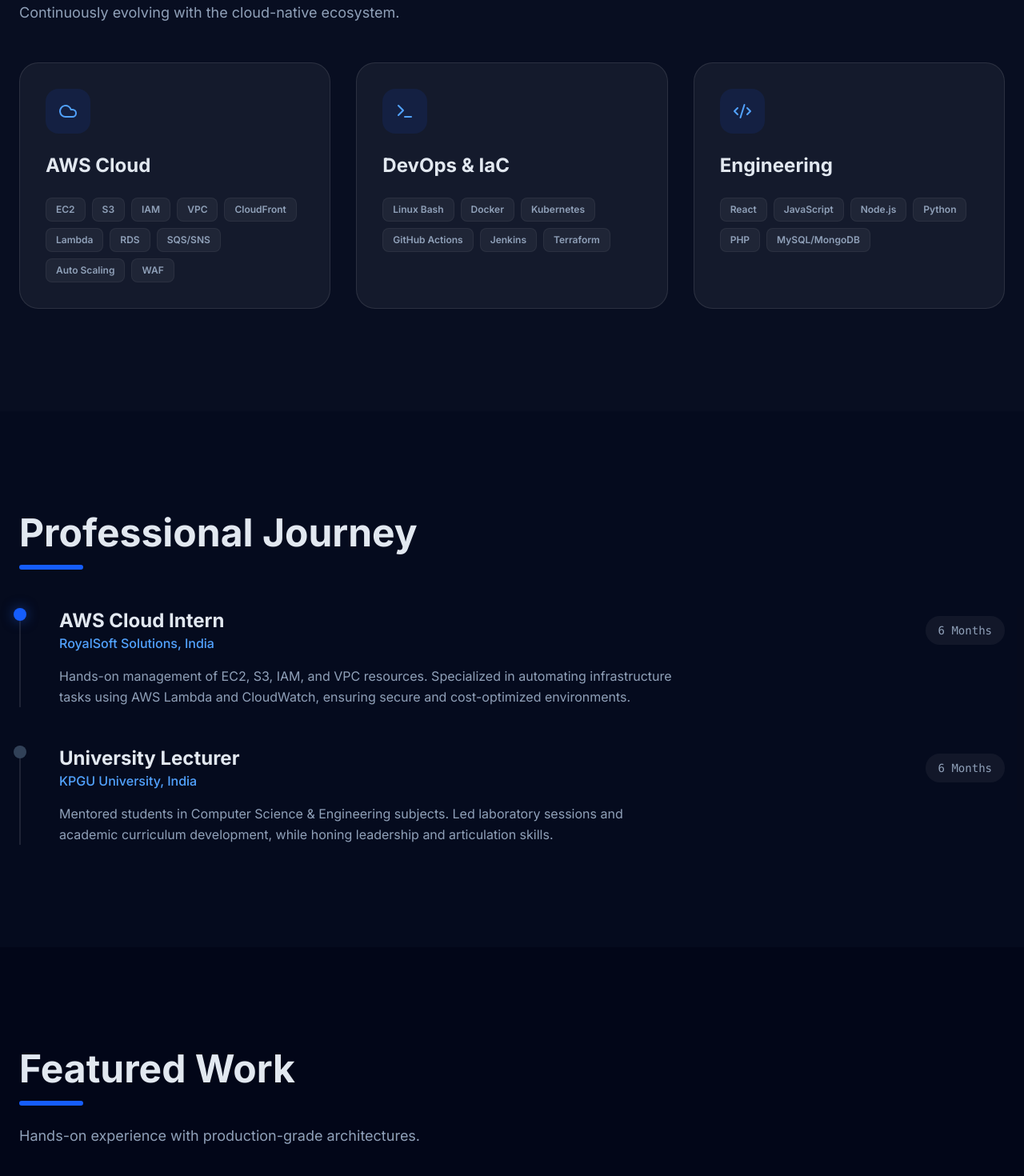
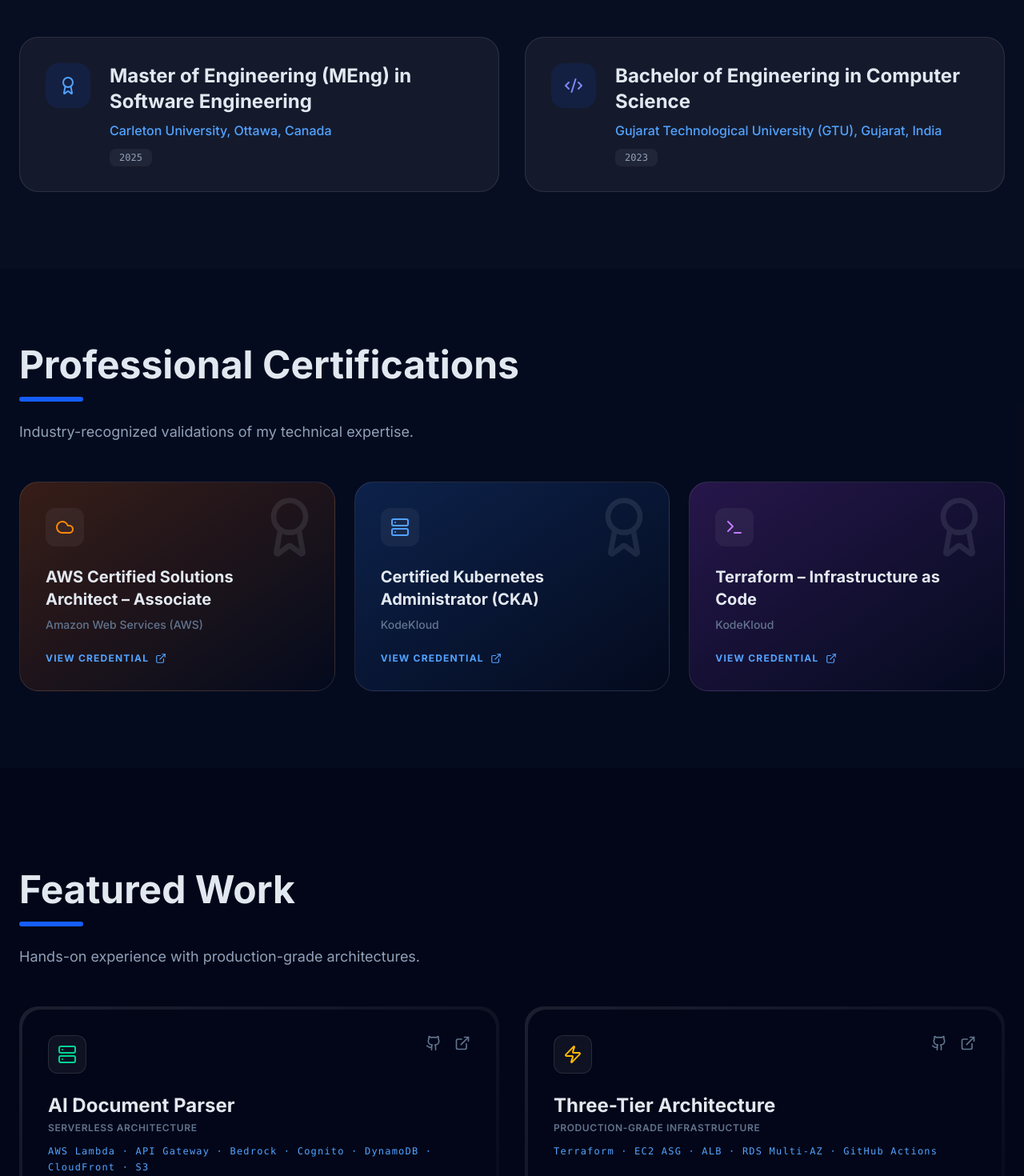
Before and after one commit to Rishi-Cs-ms/rishimajmudar.me, a React (Vite) app: page / in a window 1280 px wide. Shown: the part 1020-2490 px from the top of the page at 80% size. Built offline with nearby package versions, Linux system fonts and the light colour scheme.

Commit message:
docs: add architectural diagrams to README and update portfolio sections

```diff
--- a/src/App.jsx
+++ b/src/App.jsx
@@ -30,10 +30,11 @@ const Nav = () => {
 
   const navLinks = [
     { name: 'Home', href: '#home' },
-    { name: 'About', href: '#about' },
+    { name: 'Education', href: '#education' },
+    { name: 'Certifications', href: '#certifications' },
+    { name: 'Projects', href: '#projects' },
     { name: 'Experience', href: '#experience' },
     { name: 'Skills', href: '#skills' },
-    { name: 'Projects', href: '#projects' },
     { name: 'Contact', href: '#contact' },
   ];
 
@@ -137,19 +138,14 @@ const Hero = () => (
         transition={{ duration: 0.8 }}
         className="flex-1 text-center md:text-left"
       >
-        <div className="inline-flex items-center gap-2 px-4 py-2 rounded-full bg-blue-500/10 border border-blue-500/20 text-blue-400 text-xs font-bold tracking-widest uppercase mb-6">
-          <Award size={14} />
-          AWS Certified Solutions Architect
-        </div>
         <h1 className="text-6xl lg:text-8xl font-black mb-6 tracking-tight">
-          Cloud <br />
+          Cloud & <br />
           <span className="text-transparent bg-clip-text bg-gradient-to-r from-blue-400 via-indigo-400 to-emerald-400">
-            Architect.
+            DevOps.
           </span>
         </h1>
         <p className="text-xl text-slate-400 font-light leading-relaxed max-w-xl mb-10">
-          Passionate AWS Cloud Engineer focused on building scalable,
-          automated, and highly available infrastructure. Currently crafting cloud solutions in Ottawa, Canada.
+          I build secure, scalable, cost-optimized, and production-ready cloud infrastructure on AWS with a strong focus on Infrastructure as Code, Kubernetes, and CI/CD automation.
         </p>
         <div className="flex flex-col sm:flex-row items-center gap-4 justify-center md:justify-start">
           <a href="#projects" className="px-8 py-4 bg-white text-slate-950 rounded-2xl font-bold hover:scale-105 transition-all flex items-center gap-2 group">
@@ -157,10 +153,10 @@ const Hero = () => (
             <ChevronRight size={18} className="group-hover:translate-x-1 transition-transform" />
           </a>
           <div className="flex items-center gap-4">
-            <a href="https://github.com" className="w-12 h-12 flex items-center justify-center rounded-xl bg-white/5 border border-white/10 hover:bg-white/10 transition-colors">
+            <a href="https://github.com/Rishi-Cs-ms" target="_blank" rel="noopener noreferrer" className="w-12 h-12 flex items-center justify-center rounded-xl bg-white/5 border border-white/10 hover:bg-white/10 transition-colors">
               <Github size={20} />
             </a>
-            <a href="https://linkedin.com" className="w-12 h-12 flex items-center justify-center rounded-xl bg-white/5 border border-white/10 hover:bg-white/10 transition-colors">
+            <a href="https://www.linkedin.com/in/rishimajmudar/" target="_blank" rel="noopener noreferrer" className="w-12 h-12 flex items-center justify-center rounded-xl bg-white/5 border border-white/10 hover:bg-white/10 transition-colors">
               <Linkedin size={20} />
             </a>
           </div>
@@ -182,18 +178,147 @@ const Hero = () => (
   </section>
 );
 
+const Education = () => {
+  const education = [
+    {
+      degree: "Master of Engineering (MEng) in Software Engineering",
+      institution: "Carleton University, Ottawa, Canada",
+      period: "2025",
+      icon: <Award className="text-blue-400" />
+    },
+    {
+      degree: "Bachelor of Engineering in Computer Science",
+      institution: "Gujarat Technological University (GTU), Gujarat, India",
+      period: "2023",
+      icon: <Code2 className="text-indigo-400" />
+    }
+  ];
+
+  return (
+    <section id="education" className="py-24 bg-slate-900/50">
+      <div className="max-w-7xl mx-auto px-6">
+        <SectionHeading subtitle="My academic foundation in software engineering and computer science.">
+          Education
+        </SectionHeading>
+        <div className="grid grid-cols-1 md:grid-cols-2 gap-8">
+          {education.map((edu, i) => (
+            <motion.div
+              key={edu.degree}
+              initial={{ opacity: 0, x: i % 2 === 0 ? -20 : 20 }}
+              whileInView={{ opacity: 1, x: 0 }}
+              viewport={{ once: true }}
+              transition={{ delay: i * 0.1 }}
+              className="p-8 rounded-3xl bg-white/5 border border-white/10 hover:border-blue-500/50 transition-all group"
+            >
+              <div className="flex items-start gap-6">
+                <div className="w-14 h-14 rounded-2xl bg-blue-600/10 flex items-center justify-center shrink-0 group-hover:scale-110 transition-transform">
+                  {edu.icon}
+                </div>
+                <div>
+                  <h3 className="text-xl md:text-2xl font-bold mb-2">{edu.degree}</h3>
+                  <p className="text-blue-400 font-medium mb-2">{edu.institution}</p>
+                  <span className="px-3 py-1 rounded-lg bg-white/5 text-xs font-mono text-slate-400">
+                    {edu.period}
+                  </span>
+                </div>
+              </div>
+            </motion.div>
+          ))}
+        </div>
+      </div>
+    </section>
+  );
+};
+
+const Certifications = () => {
+  const certs = [
+    {
+      title: "AWS Certified Solutions Architect – Associate",
+      issuer: "Amazon Web Services (AWS)",
+      link: "https://www.credly.com/badges/225b4e21-1626-4b0f-991b-7cd3a2a01d22/linked_in_profile",
+      icon: <Cloud className="text-orange-400" />,
+      color: "from-orange-500/20 to-transparent"
+    },
+    {
+      title: "Certified Kubernetes Administrator (CKA)",
+      issuer: "KodeKloud",
+      link: "https://learn.kodekloud.com/certificate/0ac21477-5391-42e1-b44f-f9a8705188cd",
+      icon: <Server className="text-blue-400" />,
+      color: "from-blue-500/20 to-transparent"
+    },
+    {
+      title: "Terraform – Infrastructure as Code",
+      issuer: "KodeKloud",
+      link: "https://learn.kodekloud.com/user/certificate/28a0abd1-bf25-497a-b69f-9b65ced43105",
+      icon: <Terminal className="text-purple-400" />,
+      color: "from-purple-500/20 to-transparent"
+    }
+  ];
+
+  return (
+    <section id="certifications" className="py-24 bg-slate-900/30">
+      <div className="max-w-7xl mx-auto px-6">
+        <SectionHeading subtitle="Industry-recognized validations of my technical expertise.">
+          Professional Certifications
+        </SectionHeading>
+        <div className="grid grid-cols-1 md:grid-cols-3 gap-6">
+          {certs.map((cert, i) => (
+            <motion.a
+              key={cert.title}
+              href={cert.link}
+              target="_blank"
+              rel="noopener noreferrer"
+              initial={{ opacity: 0, y: 20 }}
+              whileInView={{ opacity: 1, y: 0 }}
+              viewport={{ once: true }}
+              transition={{ delay: i * 0.1 }}
+              className={`p-8 rounded-3xl bg-gradient-to-br ${cert.color} border border-white/10 hover:border-white/20 transition-all group relative overflow-hidden`}
+            >
+              <div className="relative z-10">
+                <div className="w-12 h-12 rounded-xl bg-white/5 flex items-center justify-center mb-6 group-hover:scale-110 transition-transform">
+                  {cert.icon}
+                </div>
+                <h3 className="text-xl font-bold mb-2 group-hover:text-white transition-colors">{cert.title}</h3>
+                <p className="text-slate-500 text-sm font-medium mb-6">{cert.issuer}</p>
+                <div className="flex items-center gap-2 text-blue-400 text-xs font-bold uppercase tracking-widest">
+                  View Credential <ExternalLink size={14} />
+                </div>
+              </div>
+              <div className="absolute top-0 right-0 p-4 opacity-10 group-hover:opacity-20 transition-opacity">
+                <Award size={80} />
+              </div>
+            </motion.a>
+          ))}
+        </div>
+      </div>
+    </section>
+  );
+};
+
 const Skills = () => {
   const categories = [
-    { title: 'AWS Cloud', icon: <Cloud />, skills: ['EC2', 'S3', 'IAM', 'VPC', 'CloudFront', 'Lambda', 'RDS', 'SQS/SNS', 'Auto Scaling', 'WAF'] },
-    { title: 'DevOps & IaC', icon: <Terminal />, skills: ['Linux Bash', 'Docker', 'Kubernetes', 'GitHub Actions', 'Jenkins', 'Terraform'] },
-    { title: 'Engineering', icon: <Code2 />, skills: ['React', 'JavaScript', 'Node.js', 'Python', 'PHP', 'MySQL/MongoDB'] },
+    {
+      title: 'Cloud (AWS)',
+      icon: <Cloud />,
+      skills: ['EC2', 'S3', 'Lambda', 'API Gateway', 'RDS', 'CloudFront', 'IAM', 'WAF', 'CloudWatch', 'VPC']
+    },
+    {
+      title: 'DevOps & Infrastructure',
+      icon: <Terminal />,
+      skills: ['Terraform', 'Kubernetes', 'Docker', 'GitHub Actions', 'CI/CD', 'Infrastructure as Code', 'Observability']
+    },
+    {
+      title: 'Development',
+      icon: <Code2 />,
+      skills: ['Node.js', 'Express.js', 'REST API', 'React', 'JavaScript', 'HTML5', 'CSS3']
+    },
   ];
 
   return (
     <section id="skills" className="py-32 bg-slate-900/50">
       <div className="max-w-7xl mx-auto px-6">
-        <SectionHeading subtitle="Continuously evolving with the cloud-native ecosystem.">
-          Core Expertise
+        <SectionHeading subtitle="Certified expertise in cloud architecture and modern DevOps practices.">
+          Technical Skills
         </SectionHeading>
         <div className="grid grid-cols-1 md:grid-cols-3 gap-8">
           {categories.map((cat, i) => (
@@ -227,28 +352,39 @@ const Skills = () => {
 const Projects = () => {
   const list = [
     {
-      title: "Secure Cloud Architecture",
-      tech: "S3 · CloudFront · Route 53 · WAF",
-      desc: "Architected a secure static hosting environment with global CDN acceleration and web application firewall protection.",
-      icon: <Server className="text-emerald-400" />
+      title: "AI Document Parser",
+      subtitle: "Serverless Architecture",
+      tech: "AWS Lambda · API Gateway · Bedrock · Cognito · DynamoDB · CloudFront · S3",
+      desc: "A secure, production-ready serverless application for AI-powered document analysis. Implements IAM least privilege and Cognito authentication.",
+      icon: <Server className="text-emerald-400" />,
+      github: "https://github.com/Rishi-Cs-ms/ai-doc-parser",
+      live: "https://ai-doc-parser.rishimajmudar.me/"
     },
     {
-      title: "Automated CI/CD Pipelines",
-      tech: "GitHub Actions · Docker · EC2",
-      desc: "Designed and implemented automated workflows for testing, containerization, and deployment to AWS environments.",
-      icon: <Zap className="text-amber-400" />
+      title: "Three-Tier Architecture",
+      subtitle: "Production-Grade Infrastructure",
+      tech: "Terraform · EC2 ASG · ALB · RDS Multi-AZ · GitHub Actions",
+      desc: "Infrastucture as Code for a highly available web application. Features include cost-aware design, secure VPC networking, and automated CI/CD.",
+      icon: <Zap className="text-amber-400" />,
+      github: "https://github.com/Rishi-Cs-ms/aws-three-tier-architecture",
+      live: "https://aws-three-tier-architecture.rishimajmudar.me/"
     },
     {
-      title: "Distributed Monitoring",
-      tech: "Load Balancing · Replication",
-      desc: "Built a fault-tolerant monitoring system across distributed nodes ensuring high availability and zero downtime.",
-      icon: <MapPin className="text-rose-400" />
+      title: "Microservices Booking App",
+      subtitle: "EKS + DevOps",
+      tech: "Amazon EKS · Kubernetes Ingress · HPA · Docker · Terraform",
+      desc: "Containerized microservices deployed on EKS. Optimized for scaling with HPA and managed using Terraform and GitHub Actions.",
+      icon: <MapPin className="text-rose-400" />,
+      github: "https://github.com/Rishi-Cs-ms/microservice-architecture-aws-eks"
     },
     {
-      title: "E-Commerce System",
-      tech: "PHP · MySQL · Session Logic",
-      desc: "Developed a full-stack cart system with dynamic inventory management and automated tax calculation.",
-      icon: <ChevronRight className="text-blue-400" />
+      title: "Cloud Portfolio",
+      subtitle: "Secure Static Hosting + IaC",
+      tech: "S3 · CloudFront · AWS WAF · Terraform · GitHub Actions",
+      desc: "My personal portfolio hosted securely on AWS. Automated deployment pipeline and WAF protection for enhanced security.",
+      icon: <ChevronRight className="text-blue-400" />,
+      github: "https://github.com/Rishi-Cs-ms/rishimajmudar.me",
+      live: "https://portfolio.rishimajmudar.me/"
     }
   ];
 
@@ -275,12 +411,21 @@ const Projects = () => {
                       {proj.icon}
                     </div>
                     <div className="flex gap-4">
-                      <Github size={20} className="text-slate-500 hover:text-white cursor-pointer" />
-                      <ExternalLink size={20} className="text-slate-500 hover:text-white cursor-pointer" />
+                      {proj.github && (
+                        <a href={proj.github} target="_blank" rel="noopener noreferrer">
+                          <Github size={20} className="text-slate-500 hover:text-white transition-colors" />
+                        </a>
+                      )}
+                      {proj.live && (
+                        <a href={proj.live} target="_blank" rel="noopener noreferrer">
+                          <ExternalLink size={20} className="text-slate-500 hover:text-white transition-colors" />
+                        </a>
+                      )}
                     </div>
                   </div>
-                  <h3 className="text-2xl font-bold mb-3">{proj.title}</h3>
-                  <div className="text-xs font-mono text-blue-400 mb-4 tracking-widest">{proj.tech}</div>
+                  <h3 className="text-2xl font-bold mb-1">{proj.title}</h3>
+                  <div className="text-xs font-semibold text-slate-500 mb-3 uppercase tracking-wider">{proj.subtitle}</div>
+                  <div className="text-xs font-mono text-blue-400 mb-4 tracking-widest leading-relaxed">{proj.tech}</div>
                   <p className="text-slate-400 leading-relaxed mb-8">{proj.desc}</p>
                 </div>
                 <div className="h-1 w-0 bg-blue-600 group-hover:w-full transition-all duration-700 rounded-full" />
@@ -302,14 +447,14 @@ const Experience = () => (
           <div className="absolute top-0 -left-[9px] w-4 h-4 rounded-full bg-blue-600 shadow-[0_0_15px_rgba(37,99,235,0.5)]" />
           <div className="flex flex-col md:flex-row md:items-center justify-between gap-4 mb-4">
             <div>
-              <h3 className="text-2xl font-bold">AWS Cloud Intern</h3>
-              <p className="text-blue-400 font-medium">RoyalSoft Solutions, India</p>
+              <h3 className="text-2xl font-bold">Lecturer</h3>
+              <p className="text-blue-400 font-medium">KPGU, Vadodara, India</p>
             </div>
-            <span className="px-4 py-2 rounded-full bg-white/5 text-sm font-mono text-slate-400">6 Months</span>
+            <span className="px-4 py-2 rounded-full bg-white/5 text-sm font-mono text-slate-400">5 Months</span>
           </div>
           <p className="text-slate-400 max-w-3xl leading-relaxed">
-            Hands-on management of EC2, S3, IAM, and VPC resources. Specialized in automating infrastructure tasks
-            using AWS Lambda and CloudWatch, ensuring secure and cost-optimized environments.
+            Delivered lectures on Computer Science fundamentals, AWS cloud concepts, and networking principles.
+            Conducted hands-on sessions on EC2, S3, IAM, and VPC fundamentals. Mentored students on project development and deployment practices.
           </p>
         </div>
 
@@ -317,14 +462,14 @@ const Experience = () => (
           <div className="absolute top-0 -left-[9px] w-4 h-4 rounded-full bg-slate-700" />
           <div className="flex flex-col md:flex-row md:items-center justify-between gap-4 mb-4">
             <div>
-              <h3 className="text-2xl font-bold">University Lecturer</h3>
-              <p className="text-blue-400 font-medium">KPGU University, India</p>
+              <h3 className="text-2xl font-bold">Web Developer Intern</h3>
+              <p className="text-blue-400 font-medium">Royalsoft Solutions, Vadodara, India</p>
             </div>
-            <span className="px-4 py-2 rounded-full bg-white/5 text-sm font-mono text-slate-400">6 Months</span>
+            <span className="px-4 py-2 rounded-full bg-white/5 text-sm font-mono text-slate-400">4 Months</span>
           </div>
           <p className="text-slate-400 max-w-3xl leading-relaxed">
-            Mentored students in Computer Science & Engineering subjects. Led laboratory sessions and academic
-            curriculum development, while honing leadership and articulation skills.
+            Developed responsive web interfaces using HTML, CSS, and JavaScript. Built backend APIs using Node.js and Express.
+            Assisted in REST API development and debugging. Participated in testing and deployment activities.
           </p>
         </div>
       </div>
@@ -397,9 +542,11 @@ const App = () => {
     <div className="min-h-screen bg-slate-950 font-sans selection:bg-blue-500/30 text-slate-200">
       <Nav />
       <Hero />
+      <Education />
+      <Certifications />
+      <Projects />
+      <Experience />
       <Skills />
-      <Experience />
-      <Projects />
       <Contact />
 
       {/* Footer */}
@@ -407,13 +554,15 @@ const App = () => {
         <div className="max-w-7xl mx-auto px-6 text-center">
           <div className="flex justify-center gap-6 mb-12">
             {[
-              { Icon: Github, href: '#' },
-              { Icon: Linkedin, href: '#' },
+              { Icon: Github, href: 'https://github.com/Rishi-Cs-ms' },
+              { Icon: Linkedin, href: 'https://www.linkedin.com/in/rishimajmudar/' },
               { Icon: Mail, href: 'mailto:rishimajmudar@gmail.com' }
             ].map(({ Icon, href }, i) => (
               <motion.a
                 key={i}
                 href={href}
+                target="_blank"
+                rel="noopener noreferrer"
                 whileHover={{ y: -5, scale: 1.1 }}
                 className="w-14 h-14 rounded-2xl bg-white/5 flex items-center justify-center hover:bg-blue-600 transition-all border border-white/5"
               >
```
Also changed, not shown: 1 other file (tests, documents, lock files or other folders).
